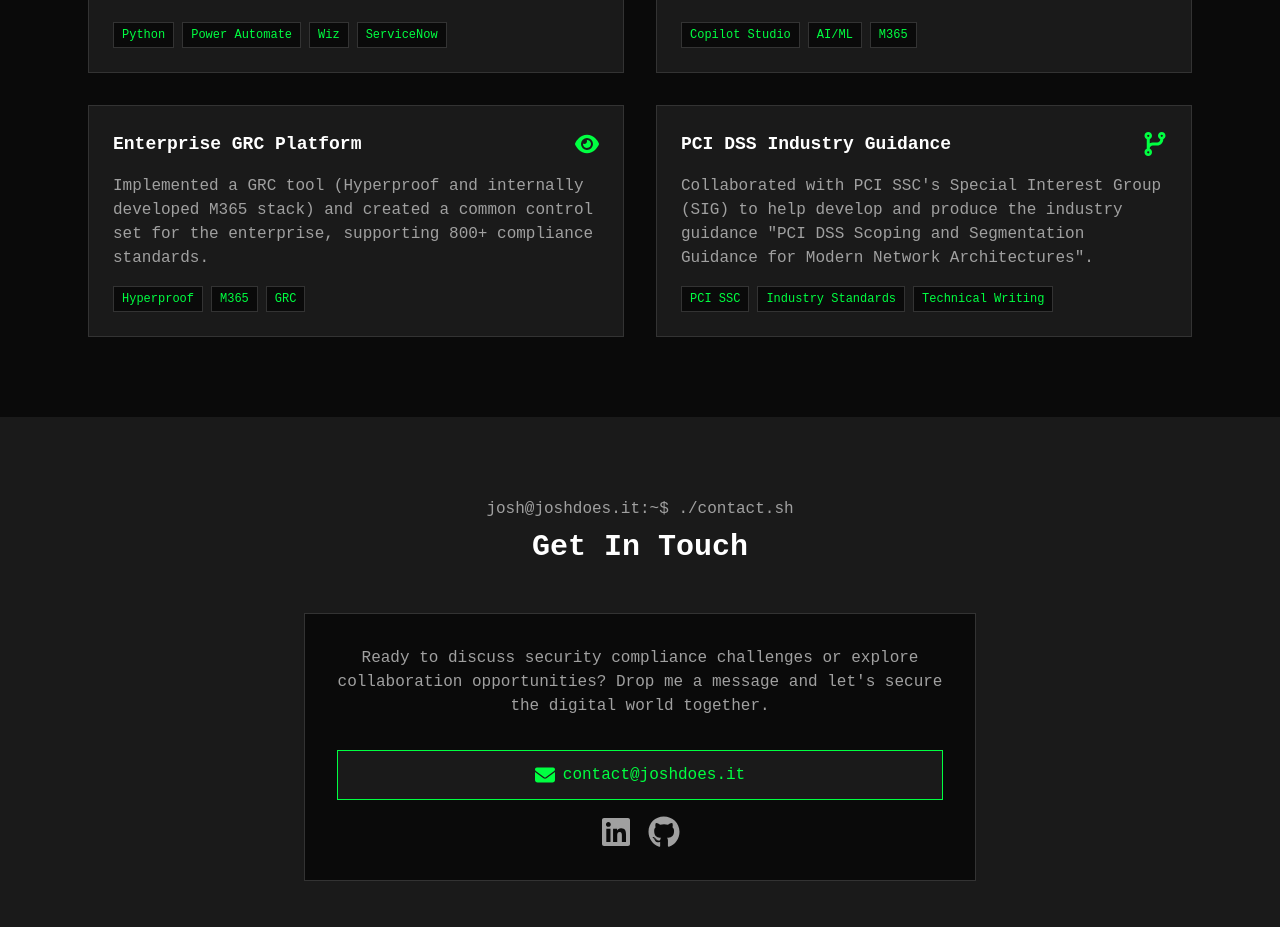
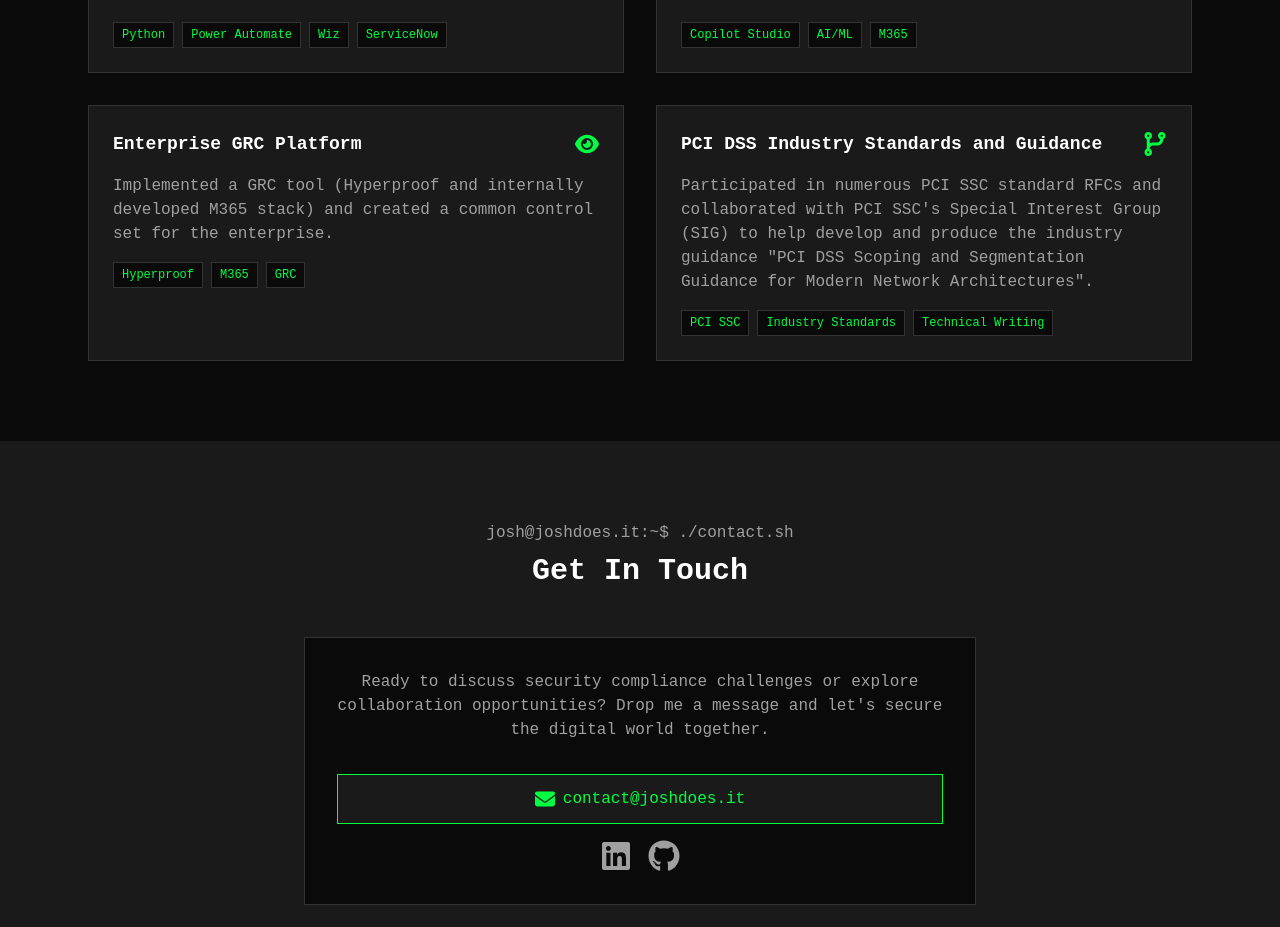
Before and after one commit to JoshDoesIT/JoshDoes.IT-Website, a Next.js app: page / in a window 1280 px wide. Shown: the part 5120-6047 px from the top of the page. Built offline with nearby package versions, Linux system fonts and the light colour scheme.

Commit message:
Update Key Projects section: remove 800+ standards reference, update PCI DSS project title and description

```diff
--- a/app/page.tsx
+++ b/app/page.tsx
@@ -314,7 +314,7 @@
                 </div>
                 <p className="text-terminal-gray mb-4">
                   Implemented a GRC tool (Hyperproof and internally developed M365 stack) and created a common control
-                  set for the enterprise, supporting 800+ compliance standards.
+                  set for the enterprise.
                 </p>
                 <div className="flex space-x-2">
                   <span className="bg-terminal-bg px-2 py-1 text-xs border border-terminal-border">Hyperproof</span>
@@ -324,13 +324,13 @@
               </div>
               <div className="bg-terminal-surface border border-terminal-border p-6">
                 <div className="flex items-center justify-between mb-4">
-                  <h3 className="text-lg font-semibold text-white">PCI DSS Industry Guidance</h3>
+                  <h3 className="text-lg font-semibold text-white">PCI DSS Industry Standards and Guidance</h3>
                   <svg className="w-6 h-6 text-terminal-green" fill="currentColor" viewBox="0 0 448 512">
                     <path d="M80 104a24 24 0 1 0 0-48 24 24 0 1 0 0 48zm80-24c0 32.8-19.7 61-48 73.3v87.8c18.8-10.9 40.7-17.1 64-17.1h96c35.3 0 64-28.7 64-64v-6.7C307.7 141 288 112.8 288 80c0-44.2 35.8-80 80-80s80 35.8 80 80c0 32.8-19.7 61-48 73.3V160c0 70.7-57.3 128-128 128H176c-35.3 0-64 28.7-64 64v6.7c28.3 12.3 48 40.5 48 73.3c0 44.2-35.8 80-80 80s-80-35.8-80-80c0-32.8 19.7-61 48-73.3V352 153.3C19.7 141 0 112.8 0 80C0 35.8 35.8 0 80 0s80 35.8 80 80zm232 0a24 24 0 1 0 -48 0 24 24 0 1 0 48 0zM80 456a24 24 0 1 0 0-48 24 24 0 1 0 0 48z" />
                   </svg>
                 </div>
                 <p className="text-terminal-gray mb-4">
-                  Collaborated with PCI SSC's Special Interest Group (SIG) to help develop and produce the industry
+                  Participated in numerous PCI SSC standard RFCs and collaborated with PCI SSC's Special Interest Group (SIG) to help develop and produce the industry
                   guidance "PCI DSS Scoping and Segmentation Guidance for Modern Network Architectures".
                 </p>
                 <div className="flex space-x-2">
```
